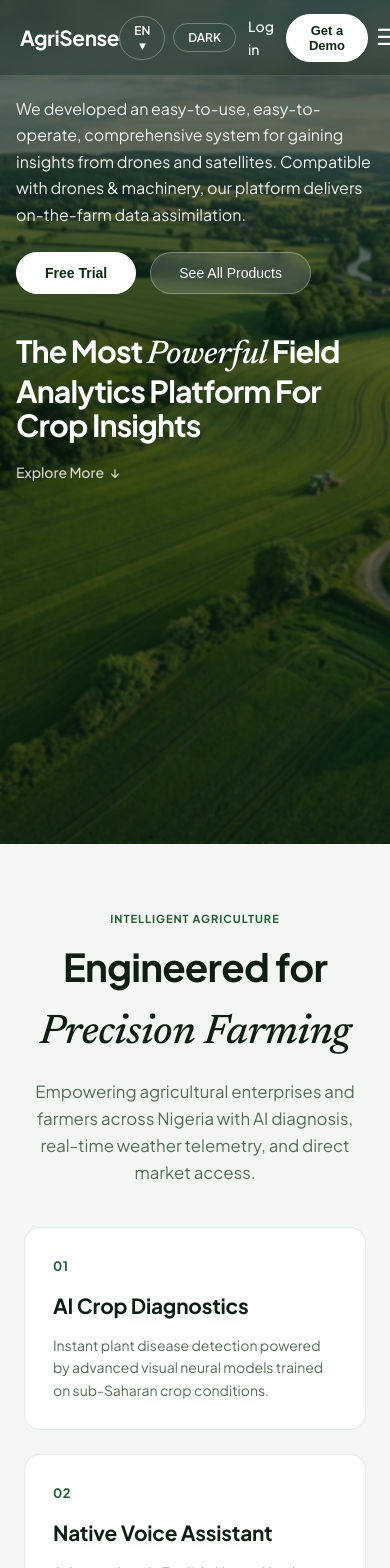
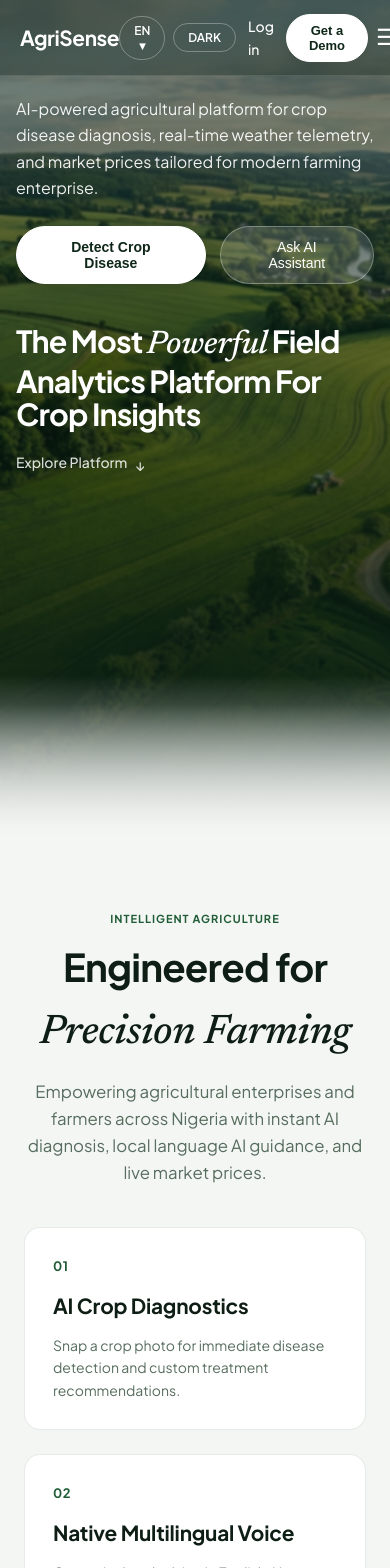
Before and after one commit to Adams-404/agri-sense-ai, a React (Vite) app: page / in a window 390 px wide. Shown: the top 1568 px of the page. Built offline with nearby package versions, Linux system fonts and the light colour scheme.

Commit message:
feat: enhance home page with reveal animations, updated copy, and improved hero navigation interactions

```diff
--- a/src/pages/Home.jsx
+++ b/src/pages/Home.jsx
@@ -5,36 +5,40 @@ export default function Home() {
 
   return (
     <section className="page-hero-section">
-      {/* 100VH FULL VIEWPORT HERO SECTION */}
+      {/* 100VH FULL VIEWPORT HERO SECTION WITH FADED BOTTOM EDGE */}
       <div className="hero-wrapper-full">
         <div className="hero-card-full">
           <div className="hero-card-overlay"></div>
           <div className="hero-content-inner">
 
-            {/* Upper Right Copy & Actions Block */}
-            <div className="hero-mid-section">
+            {/* Upper Right Copy & Real Action Buttons */}
+            <div className="hero-mid-section animate-slide-up animate-delay-1">
               <div className="hero-microcopy-block">
                 <p className="hero-microcopy-text">
-                  We developed an easy-to-use, easy-to-operate, comprehensive system for gaining insights from drones and satellites. Compatible with drones & machinery, our platform delivers on-the-farm data assimilation.
+                  AI-powered agricultural platform for crop disease diagnosis, real-time weather telemetry, and market prices tailored for modern farming enterprise.
                 </p>
                 <div className="hero-microcopy-actions">
                   <button className="btn-pill-white" onClick={() => navigate('/detect')}>
-                    Free Trial
+                    Detect Crop Disease
                   </button>
-                  <button className="btn-pill-translucent" onClick={() => navigate('/features')}>
-                    See All Products
+                  <button className="btn-pill-translucent" onClick={() => navigate('/chat')}>
+                    Ask AI Assistant
                   </button>
                 </div>
               </div>
             </div>
 
-            {/* Bottom Main Headline & Explore Cue */}
-            <div className="hero-bottom-section">
+            {/* Bottom Headline & Animated Explore Cue */}
+            <div className="hero-bottom-section animate-slide-up animate-delay-2">
               <h1 className="hero-headline-main">
                 The Most <em className="serif-italic">Powerful</em> Field Analytics Platform For Crop Insights
               </h1>
-              <div className="hero-explore-cue" onClick={() => window.scrollTo({ top: window.innerHeight, behavior: 'smooth' })}>
-                <span>Explore More</span> ↓
+              <div
+                className="hero-explore-cue"
+                onClick={() => window.scrollTo({ top: window.innerHeight * 0.9, behavior: 'smooth' })}
+              >
+                <span>Explore Platform</span>
+                <span className="hero-explore-arrow">↓</span>
               </div>
             </div>
 
@@ -44,13 +48,13 @@ export default function Home() {
 
       {/* MINIMAL FEATURE HIGHLIGHTS */}
       <div className="container mt-4">
-        <div className="section-header-minimal text-center">
+        <div className="section-header-minimal text-center animate-slide-up animate-delay-3">
           <span className="badge-minimal">INTELLIGENT AGRICULTURE</span>
           <h2 className="section-title-main">
             Engineered for <em className="serif-italic">Precision Farming</em>
           </h2>
           <p className="section-subtitle">
-            Empowering agricultural enterprises and farmers across Nigeria with AI diagnosis, real-time weather telemetry, and direct market access.
+            Empowering agricultural enterprises and farmers across Nigeria with instant AI diagnosis, local language AI guidance, and live market prices.
           </p>
         </div>
 
@@ -59,20 +63,27 @@ export default function Home() {
             {
               num: '01',
               title: 'AI Crop Diagnostics',
-              desc: 'Instant plant disease detection powered by advanced visual neural models trained on sub-Saharan crop conditions.'
+              desc: 'Snap a crop photo for immediate disease detection and custom treatment recommendations.',
+              route: '/detect'
             },
             {
               num: '02',
-              title: 'Native Voice Assistant',
-              desc: 'Ask questions in English, Hausa, Yoruba, Igbo, Fulfulde, or Kanuri and receive localized farming recommendations.'
+              title: 'Native Multilingual Voice',
+              desc: 'Get agricultural advice in English, Hausa, Yoruba, Igbo, Fulfulde, and Kanuri.',
+              route: '/chat'
             },
             {
               num: '03',
-              title: 'Real-Time Market Telemetry',
-              desc: 'Access live commodity prices across regional hubs to maximize harvest yield values and trade directly.'
+              title: 'Market & Weather Telemetry',
+              desc: 'Monitor real-time commodity prices and hyper-local rain forecasts before harvesting.',
+              route: '/prices'
             }
-          ].map(item => (
-            <div key={item.title} className="card card-minimal">
+          ].map((item, idx) => (
+            <div
+              key={item.title}
+              className={`card card-minimal animate-slide-up animate-delay-${idx + 1}`}
+              onClick={() => navigate(item.route)}
+            >
               <span className="card-num">{item.num}</span>
               <h4 className="card-title">{item.title}</h4>
               <p className="card-desc">{item.desc}</p>
@@ -81,7 +92,7 @@ export default function Home() {
         </div>
 
         {/* STATS STRIP */}
-        <div className="stats-strip-card">
+        <div className="stats-strip-card animate-slide-up animate-delay-3">
           <div className="grid-3">
             <div>
               <div className="stat-value">12,400+</div>
--- a/src/styles/App.css
+++ b/src/styles/App.css
@@ -17,7 +17,7 @@ html { scroll-behavior:smooth; }
   --border: rgba(18, 56, 32, 0.1);
 
   --shadow: 0 2px 8px rgba(14, 39, 24, 0.04);
-  --shadow-lg: 0 12px 32px rgba(14, 39, 24, 0.08);
+  --shadow-lg: 0 16px 36px rgba(14, 39, 24, 0.1);
 
   --radius-hero: 0px;
   --radius: 16px;
@@ -40,7 +40,7 @@ html { scroll-behavior:smooth; }
   --border: rgba(255, 255, 255, 0.12);
 
   --shadow: 0 2px 8px rgba(0, 0, 0, 0.3);
-  --shadow-lg: 0 12px 32px rgba(0, 0, 0, 0.4);
+  --shadow-lg: 0 16px 36px rgba(0, 0, 0, 0.4);
 }
 
 body {
@@ -67,6 +67,42 @@ img { max-width: 100%; display: block; }
 
 .container { max-width: 1280px; margin: 0 auto; padding: 0 24px; }
 
+/* ANIMATION KEYFRAMES */
+@keyframes slideUpFade {
+  from {
+    opacity: 0;
+    transform: translateY(24px);
+  }
+  to {
+    opacity: 1;
+    transform: translateY(0);
+  }
+}
+
+@keyframes fadeIn {
+  from { opacity: 0; }
+  to { opacity: 1; }
+}
+
+@keyframes floatSmooth {
+  0%, 100% { transform: translateY(0); }
+  50% { transform: translateY(-6px); }
+}
+
+@keyframes bounceSlow {
+  0%, 20%, 50%, 80%, 100% { transform: translateY(0); }
+  40% { transform: translateY(6px); }
+  60% { transform: translateY(3px); }
+}
+
+.animate-slide-up {
+  animation: slideUpFade 0.8s cubic-bezier(0.16, 1, 0.3, 1) forwards;
+}
+
+.animate-delay-1 { animation-delay: 0.15s; opacity: 0; animation-fill-mode: forwards; }
+.animate-delay-2 { animation-delay: 0.3s; opacity: 0; animation-fill-mode: forwards; }
+.animate-delay-3 { animation-delay: 0.45s; opacity: 0; animation-fill-mode: forwards; }
+
 /* UNIFIED OVERLAY NAVBAR */
 .site-navbar {
   position: absolute;
@@ -82,6 +118,7 @@ img { max-width: 100%; display: block; }
   display: flex;
   align-items: center;
   padding: 0 36px;
+  transition: all 0.3s ease;
 }
 
 .navbar-container {
@@ -99,7 +136,9 @@ img { max-width: 100%; display: block; }
   color: #ffffff;
   text-decoration: none;
   letter-spacing: -0.02em;
+  transition: opacity 0.2s ease;
 }
+.brand-text:hover { opacity: 0.9; }
 
 .nav-menu {
   display: flex;
@@ -116,14 +155,11 @@ img { max-width: 100%; display: block; }
   border: none;
   cursor: pointer;
   font-family: var(--font);
-  transition: color 0.2s ease;
+  transition: all 0.2s ease;
 }
 .nav-item:hover, .nav-item.active {
   color: #ffffff;
-}
-
-.nav-dropdown-btn {
-  padding: 0;
+  transform: translateY(-1px);
 }
 
 .navbar-actions {
@@ -147,6 +183,7 @@ img { max-width: 100%; display: block; }
 .util-btn:hover {
   background: rgba(255, 255, 255, 0.15);
   border-color: #ffffff;
+  transform: translateY(-1px);
 }
 
 .nav-login-link {
@@ -155,7 +192,9 @@ img { max-width: 100%; display: block; }
   font-weight: 500;
   text-decoration: none;
   padding: 0 4px;
+  transition: opacity 0.2s ease;
 }
+.nav-login-link:hover { opacity: 0.85; }
 
 .btn-pill-white-sm {
   background: #ffffff;
@@ -166,12 +205,13 @@ img { max-width: 100%; display: block; }
   font-weight: 600;
   font-size: 13px;
   cursor: pointer;
-  transition: all 0.2s ease;
+  transition: all 0.25s cubic-bezier(0.16, 1, 0.3, 1);
   box-shadow: 0 2px 8px rgba(0, 0, 0, 0.08);
 }
 .btn-pill-white-sm:hover {
   background: #f0f4f1;
-  transform: translateY(-1px);
+  transform: translateY(-2px) scale(1.02);
+  box-shadow: 0 6px 16px rgba(0, 0, 0, 0.15);
 }
 
 .mobile-toggle-btn {
@@ -195,57 +235,32 @@ img { max-width: 100%; display: block; }
   box-shadow: var(--shadow-lg);
   padding: 12px;
   min-width: 220px;
+  animation: slideUpFade 0.25s ease forwards;
 }
-.lang-panel {
-  right: 0;
-  left: auto;
-  transform: none;
-  min-width: 150px;
+.lang-panel { right: 0; left: auto; transform: none; min-width: 150px; }
+.dropdown-header { font-size: 11px; font-weight: 700; color: rgba(255, 255, 255, 0.6); text-transform: uppercase; letter-spacing: 0.5px; padding: 4px 8px 8px; }
+.dropdown-grid { display: grid; grid-template-columns: 1fr; gap: 4px; }
+.dropdown-link {
+  display: block; width: 100%; padding: 8px 12px; border: none; background: none;
+  cursor: pointer; text-align: left; border-radius: 6px; font-family: var(--font);
+  color: rgba(255, 255, 255, 0.85); font-size: 13px; transition: background 0.15s;
 }
-.dropdown-header {
-  font-size: 11px;
-  font-weight: 700;
-  color: rgba(255, 255, 255, 0.6);
-  text-transform: uppercase;
-  letter-spacing: 0.5px;
-  padding: 4px 8px 8px;
-}
-.dropdown-grid {
-  display: grid;
-  grid-template-columns: 1fr;
-  gap: 4px;
-}
-.dropdown-link {
-  display: block;
-  width: 100%;
-  padding: 8px 12px;
-  border: none;
-  background: none;
-  cursor: pointer;
-  text-align: left;
-  border-radius: 6px;
-  font-family: var(--font);
-  color: rgba(255, 255, 255, 0.85);
-  font-size: 13px;
-  transition: background 0.15s;
-}
-.dropdown-link:hover, .dropdown-link.active {
-  background: rgba(255, 255, 255, 0.12);
-  color: #ffffff;
-}
+.dropdown-link:hover, .dropdown-link.active { background: rgba(255, 255, 255, 0.12); color: #ffffff; }
 
-/* 100VH FULL VIEWPORT HERO SECTION */
+/* 100VH FULL VIEWPORT HERO SECTION WITH FADED BOTTOM EDGE */
 .page-hero-section {
   padding-top: 0;
   padding-bottom: 80px;
 }
 
 .hero-wrapper-full {
+  position: relative;
   width: 100%;
   min-height: 100vh;
   min-height: 100dvh;
   margin: 0;
   padding: 0;
+  overflow: hidden;
 }
 
 .hero-card-full {
@@ -261,20 +276,40 @@ img { max-width: 100%; display: block; }
   display: flex;
   flex-direction: column;
   justify-content: space-between;
-  padding: calc(var(--nav-height) + 40px) 48px 60px;
+  padding: calc(var(--nav-height) + 40px) 48px 80px;
 }
 
+/* GRADIENT OVERLAY WITH SMOOTH BOTTOM FADE TO VAR(--BG) */
 .hero-card-overlay {
   position: absolute;
   inset: 0;
-  background: rgba(11, 31, 20, 0.62);
+  background: linear-gradient(
+    to bottom,
+    rgba(11, 31, 20, 0.5) 0%,
+    rgba(11, 31, 20, 0.6) 50%,
+    rgba(11, 31, 20, 0.85) 80%,
+    var(--bg) 100%
+  );
   backdrop-filter: blur(1px);
   z-index: 1;
 }
 
+/* EXTRA BOTTOM BLEND LAYER TO COMPLETELY ELIMINATE HARD LINES */
+.hero-card-full::after {
+  content: '';
+  position: absolute;
+  bottom: 0;
+  left: 0;
+  right: 0;
+  height: 140px;
+  background: linear-gradient(to bottom, rgba(11, 31, 20, 0), var(--bg));
+  z-index: 2;
+  pointer-events: none;
+}
+
 .hero-content-inner {
   position: relative;
-  z-index: 2;
+  z-index: 3;
   width: 100%;
   max-width: 1280px;
   margin: 0 auto;
@@ -317,11 +352,13 @@ img { max-width: 100%; display: block; }
   font-weight: 600;
   font-size: 14px;
   cursor: pointer;
-  transition: all 0.2s ease;
+  transition: all 0.25s cubic-bezier(0.16, 1, 0.3, 1);
+  box-shadow: 0 4px 14px rgba(0, 0, 0, 0.12);
 }
 .btn-pill-white:hover {
-  background: #eef3ef;
-  transform: translateY(-1px);
+  background: #f0f4f1;
+  transform: translateY(-2px) scale(1.02);
+  box-shadow: 0 8px 22px rgba(0, 0, 0, 0.2);
 }
 
 .btn-pill-translucent {
@@ -334,11 +371,12 @@ img { max-width: 100%; display: block; }
   font-size: 14px;
   cursor: pointer;
   backdrop-filter: blur(8px);
-  transition: all 0.2s ease;
+  transition: all 0.25s cubic-bezier(0.16, 1, 0.3, 1);
 }
 .btn-pill-translucent:hover {
   background: rgba(255, 255, 255, 0.28);
   border-color: rgba(255, 255, 255, 0.5);
+  transform: translateY(-2px);
 }
 
 .hero-bottom-section {
@@ -361,17 +399,23 @@ img { max-width: 100%; display: block; }
 .hero-explore-cue {
   display: flex;
   align-items: center;
-  gap: 6px;
-  color: rgba(255, 255, 255, 0.8);
+  gap: 8px;
+  color: rgba(255, 255, 255, 0.85);
   font-size: 14px;
   font-weight: 500;
   cursor: pointer;
-  transition: color 0.2s;
+  transition: all 0.2s ease;
   white-space: nowrap;
 }
-.hero-explore-cue:hover { color: #ffffff; }
+.hero-explore-cue:hover {
+  color: #ffffff;
+}
+.hero-explore-arrow {
+  display: inline-block;
+  animation: bounceSlow 2.5s infinite;
+}
 
-/* MINIMAL CONTENT COMPONENTS */
+/* MINIMAL CONTENT COMPONENTS WITH SMOOTH HOVER ANIMATIONS */
 .section-header-minimal {
   margin-top: 60px;
   margin-bottom: 40px;
@@ -405,11 +449,13 @@ img { max-width: 100%; display: block; }
   display: flex;
   flex-direction: column;
   gap: 12px;
-  transition: all 0.25s ease;
+  transition: all 0.3s cubic-bezier(0.16, 1, 0.3, 1);
+  cursor: pointer;
 }
 .card-minimal:hover {
   border-color: var(--primary-light);
   box-shadow: var(--shadow-lg);
+  transform: translateY(-4px);
 }
 .card-num {
   font-size: 13px;
@@ -435,6 +481,10 @@ img { max-width: 100%; display: block; }
   padding: 48px 32px;
   margin-top: 40px;
   text-align: center;
+  transition: transform 0.3s ease;
+}
+.stats-strip-card:hover {
+  transform: translateY(-2px);
 }
 .stat-value {
   font-size: 2.6rem;
@@ -486,13 +536,13 @@ img { max-width: 100%; display: block; }
   .mobile-toggle-btn { display: block; }
 
   .hero-headline-main { font-size: 2.5rem; }
-  .hero-card-full { padding: calc(var(--nav-height) + 24px) 24px 40px; }
+  .hero-card-full { padding: calc(var(--nav-height) + 24px) 24px 60px; }
   .grid-2, .grid-3, .grid-4 { grid-template-columns: 1fr; }
 }
 
 @media(max-width: 640px) {
   .hero-headline-main { font-size: 1.9rem; }
   .hero-bottom-section { flex-direction: column; align-items: flex-start; gap: 20px; }
-  .hero-card-full { padding: calc(var(--nav-height) + 20px) 16px 32px; }
+  .hero-card-full { padding: calc(var(--nav-height) + 20px) 16px 40px; }
   .navbar-actions { gap: 8px; }
 }
```
Also changed, not shown: 1 other file (tests, documents, lock files or other folders).
